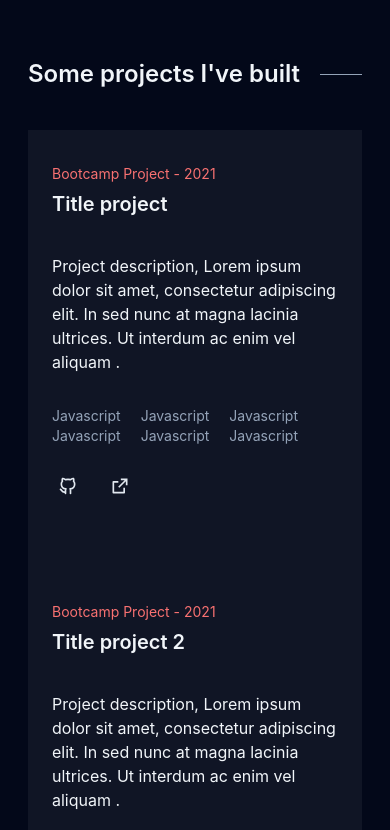
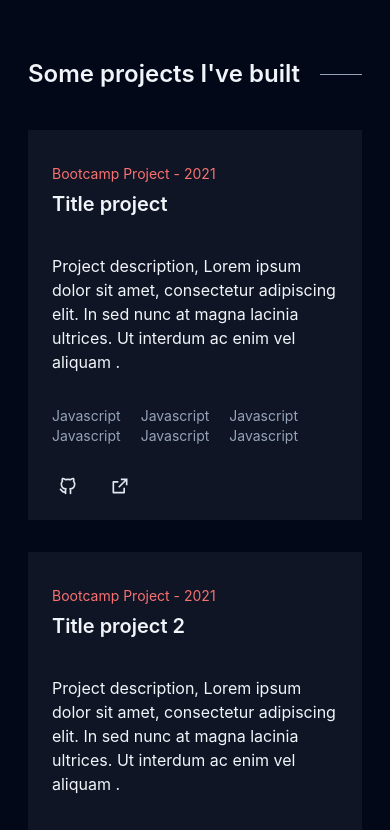
Before and after one commit to lauraAlabau/portfolio-2024, a React (Vite) app: page / in a window 390 px wide. Shown: the part 2660-3490 px from the top of the page. Built offline with nearby package versions, Linux system fonts and the light colour scheme.

Commit message:
fix mobile styles

```diff
--- a/src/components/projectCard/ProjectCard.tsx
+++ b/src/components/projectCard/ProjectCard.tsx
@@ -24,7 +24,7 @@ export const ProjectCard = ({
 }: ProjectCardProps) => {
   return (
     <>
-      <li className="relative grid items-center grid-cols-12 gap-5 ">
+      <li className="relative grid items-center grid-cols-12 gap-5 p-6 lg:bg-transparent bg-slate-100/5 lg:p-0">
         <div className="relative hidden h-full col-start-1 col-end-7 shadow-lg shadow-black lg:block">
           <a
             href={githubLink}
--- a/src/components/sections/projects.tsx
+++ b/src/components/sections/projects.tsx
@@ -10,7 +10,7 @@ export const Projects = () => {
       <h2 className="flex items-center relative mt-2.5 mb-10 w-full text-2xl whitespace-nowrap font-semibold after:block after:relative after:top-0 after:w-80 after:h-[1px] after:bg-slate-400 after:ml-5">
         Some projects I've built
       </h2>
-      <ul className="relative flex flex-col gap-24 p-6 m-0 list-none lg:p-0 lg:m-0 lg:bg-transparent bg-slate-100/5">
+      <ul className="relative flex flex-col gap-8 p-0 m-0 list-none lg:gap-24">
         {PROJECTS_DATA.map((project) => (
           <ProjectCard {...project} />
         ))}
```
